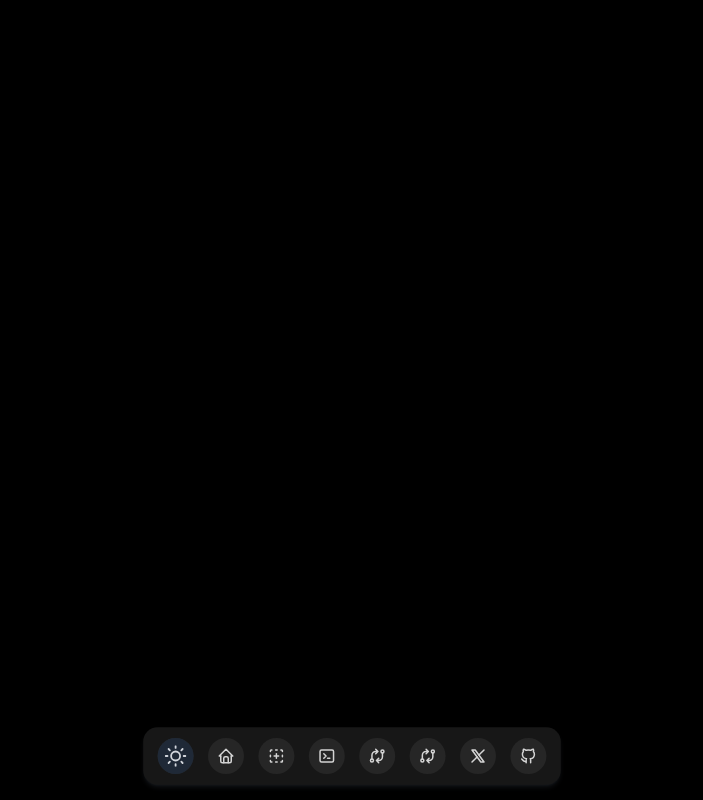
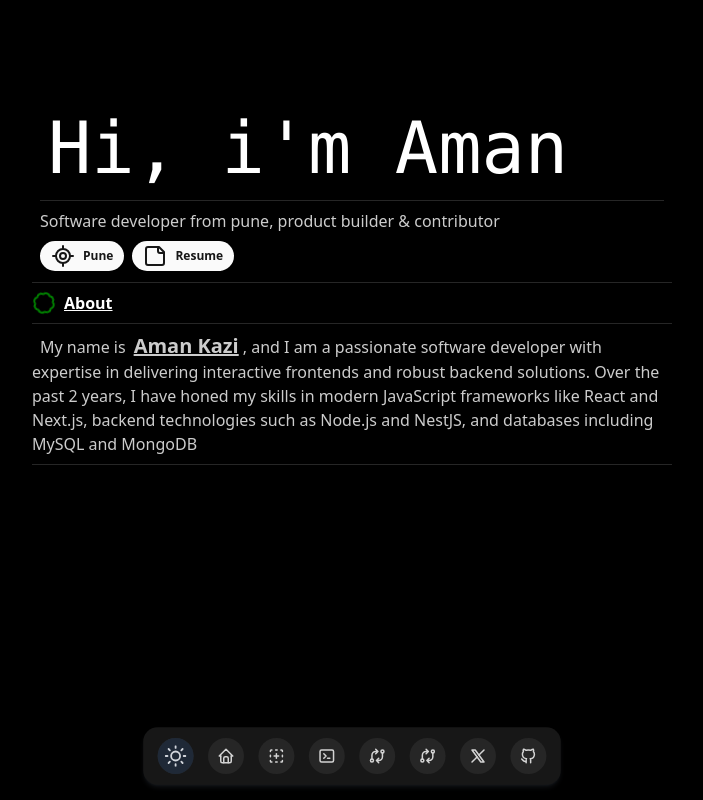
Before and after one commit to Amn9909/portfolio-amn, a Next.js app: page / in a window 1280 px wide. Shown: the whole page, without its empty margins (288-991 px from the left). Built offline with nearby package versions, Linux system fonts and the light colour scheme.

Commit message:
added changes for portfolio

```diff
--- a/app/(components)/askit/HeroSection.tsx
+++ b/app/(components)/askit/HeroSection.tsx
@@ -6,6 +6,7 @@ import { AnimatedPin } from "./components/Profile3DCard";
 import { AskCarousel } from "./components/Carousel";
 import PricingSectionCards from "./components/pricingSection/Pricing";
 import { AppleFloatingDock } from "./components/doc/AppleDoc";
+import HeaderSection from "./components/headerSection/HeaderSection";
 
 const projects = [
   {
@@ -118,10 +119,8 @@ const projects = [
 
 const AskitHeroSection = () => {
   return (
-    <div className="h-full w-full mt-24 ">
-      {/* <AskCarousel /> */}
-      {/* <ProjectsCards projects={projects} />
-      <PricingSectionCards /> */}
+    <div className="mt-24 ">
+      <HeaderSection />
       <AppleFloatingDock />
     </div>
   );
--- /dev/null
+++ b/app/(components)/askit/components/SepratorWithAnimation.tsx
@@ -0,0 +1,24 @@
+"use client";
+import { Separator } from "@/components/ui/separator";
+import { motion } from "framer-motion";
+
+export interface SepratorProps {
+  duration: number;
+  x: string;
+  y: string;
+  opacity: number;
+}
+
+const SepratorWithAnimation = () => {
+  return (
+    <motion.div
+      initial={{ y: 100, opacity: 0 }}
+      animate={{ y: 0, opacity: 1 }}
+      transition={{ delay: 1, duration: 2, ease: "backOut" }}
+    >
+      <Separator className="my-2" />
+    </motion.div>
+  );
+};
+
+export default SepratorWithAnimation;
--- a/app/(components)/askit/components/doc/AppleDoc.tsx
+++ b/app/(components)/askit/components/doc/AppleDoc.tsx
@@ -1,3 +1,4 @@
+"use client";
 import React from "react";
 import { FloatingDock } from "../../../../../components/ui/floating-dock";
 import {
@@ -9,14 +10,12 @@ import {
   IconTerminal2,
 } from "@tabler/icons-react";
 import ThemeSwitcher from "@/app/(toggleDarkMode)/ThemeSwitcher";
-
+import { motion } from "framer-motion";
 export function AppleFloatingDock() {
   const links = [
     {
       title: "Theme",
-      icon: (
-        <ThemeSwitcher />
-      ),
+      icon: <ThemeSwitcher />,
       href: "#",
     },
     {
@@ -72,8 +71,13 @@ export function AppleFloatingDock() {
     },
   ];
   return (
-    <div className="flex items-center justify-center h-screen w-full fixed bottom-0 left-0 right-0">
+    <motion.div
+      initial={{ y: 100, opacity: 0 }} // Start 100px below with 0 opacity
+      animate={{ y: 0, opacity: 1 }} // Move to normal position with full opacity
+      transition={{ duration: 0.8, ease: "easeOut" }} // Smooth easing
+      className="fixed bottom-0 left-0 right-0 text-white h-16 flex justify-center items-center rounded-xl"
+    >
       <FloatingDock items={links} />
-    </div>
+    </motion.div>
   );
 }
--- /dev/null
+++ b/app/(components)/askit/components/headerSection/HeaderSection.tsx
@@ -0,0 +1,83 @@
+"use client";
+import React from "react";
+import { motion } from "framer-motion";
+import { Badge } from "@/components/ui/badge";
+import { BadgeIcon } from "lucide-react";
+import PaperIcon from "@/lib/src/PaperIcon";
+import LocationTriggerIcon from "@/lib/src/LocationTriggerIcon";
+import { Separator } from "@/components/ui/separator";
+import SepratorWithAnimation from "../SepratorWithAnimation";
+
+const HeaderSection = () => {
+  return (
+    <div className="flex justify-center">
+      <motion.div
+        initial={{ y: 100, opacity: 0 }}
+        animate={{ y: 0, opacity: 1 }}
+        transition={{ duration: 0.8, ease: "easeIn" }}
+        className="text-white w-[50%]"
+      >
+        <div className="m-2">
+          <h1 className="p-2 font-mono text-8xl 3xs:text-5xl xxs:text-7xl xs:text-7xl ">
+            Hi, i'm Aman
+          </h1>
+          <SepratorWithAnimation />
+          <h2 className="opacity-80">
+            Software developer from pune, product builder & contributor{" "}
+          </h2>
+        </div>
+
+        <motion.div
+          initial={{ x: 100, opacity: 0 }}
+          animate={{ x: 0, opacity: 1 }}
+          transition={{ duration: 2, ease: "backOut" }}
+          className="text-white w-[50%] m-2"
+        >
+          <Badge>
+            <LocationTriggerIcon />
+            <span>Pune</span>
+          </Badge>
+
+          <Badge className="ml-2">
+            <PaperIcon />
+            <span>Resume</span>
+          </Badge>
+        </motion.div>
+        <SepratorWithAnimation />
+
+        <div >
+          <div className="flex">
+            <motion.div
+              animate={{ rotate: 360 }}
+              transition={{
+                delay : 2,
+                repeat: Infinity,
+                duration: 3,
+                ease: "easeInOut",
+              }}
+              className="mr-2"
+            >
+              <BadgeIcon color="green" />
+            </motion.div>
+            <h2 className="font-bold underline">About</h2>
+          </div>
+          <SepratorWithAnimation />
+          <span className="p-2 text-balance opacity-80">
+            My name is
+            <span className="ml-2 mr-1 text-xl font-bold underline">
+              Aman Kazi
+            </span>
+            , and I am a passionate software developer with expertise in
+            delivering interactive frontends and robust backend solutions. Over
+            the past 2 years, I have honed my skills in modern JavaScript
+            frameworks like React and Next.js, backend technologies such as
+            Node.js and NestJS, and databases including MySQL and MongoDB
+          </span>
+        </div>
+        <SepratorWithAnimation />
+      </motion.div>
+    </div>
+  );
+};
+
+export default HeaderSection;
--- /dev/null
+++ b/components/ui/separator.tsx
@@ -0,0 +1,31 @@
+"use client"
+
+import * as React from "react"
+import * as SeparatorPrimitive from "@radix-ui/react-separator"
+
+import { cn } from "@/lib/utils"
+
+const Separator = React.forwardRef<
+  React.ElementRef<typeof SeparatorPrimitive.Root>,
+  React.ComponentPropsWithoutRef<typeof SeparatorPrimitive.Root>
+>(
+  (
+    { className, orientation = "horizontal", decorative = true, ...props },
+    ref
+  ) => (
+    <SeparatorPrimitive.Root
+      ref={ref}
+      decorative={decorative}
+      orientation={orientation}
+      className={cn(
+        "shrink-0 bg-border",
+        orientation === "horizontal" ? "h-[1px] w-full" : "h-full w-[1px]",
+        className
+      )}
+      {...props}
+    />
+  )
+)
+Separator.displayName = SeparatorPrimitive.Root.displayName
+
+export { Separator }
--- /dev/null
+++ b/lib/src/LocationTriggerIcon.tsx
@@ -0,0 +1,29 @@
+import React from 'react'
+
+const LocationTriggerIcon = () => {
+  return (
+    <div>
+       <svg
+              xmlns="http://www.w3.org/2000/svg"
+              width="24"
+              height="24"
+              viewBox="0 0 24 24"
+              fill="none"
+              stroke="currentColor"
+              stroke-width="2"
+              stroke-linecap="round"
+              stroke-linejoin="round"
+              className="mr-2 lucide lucide-locate-fixed"
+            >
+              <line x1="2" x2="5" y1="12" y2="12" />
+              <line x1="19" x2="22" y1="12" y2="12" />
+              <line x1="12" x2="12" y1="2" y2="5" />
+              <line x1="12" x2="12" y1="19" y2="22" />
+              <circle cx="12" cy="12" r="7" />
+              <circle cx="12" cy="12" r="3" />
+            </svg>
+    </div>
+  )
+}
+
+export default LocationTriggerIcon
--- /dev/null
+++ b/lib/src/PaperIcon.tsx
@@ -0,0 +1,25 @@
+import React from "react";
+
+const PaperIcon = () => {
+  return (
+    <div>
+      <svg
+        xmlns="http://www.w3.org/2000/svg"
+        width="24"
+        height="24"
+        viewBox="0 0 24 24"
+        fill="none"
+        stroke="currentColor"
+        stroke-width="2"
+        stroke-linecap="round"
+        stroke-linejoin="round"
+        className="mr-2 lucide lucide-sticky-note"
+      >
+        <path d="M16 3H5a2 2 0 0 0-2 2v14a2 2 0 0 0 2 2h14a2 2 0 0 0 2-2V8Z" />
+        <path d="M15 3v4a2 2 0 0 0 2 2h4" />
+      </svg>
+    </div>
+  );
+};
+
+export default PaperIcon;
--- /dev/null
+++ b/lib/src/index.ts
@@ -0,0 +1 @@
+export * from "./PaperIcon"
--- a/package.json
+++ b/package.json
@@ -13,6 +13,7 @@
     "@radix-ui/react-dialog": "^1.1.2",
     "@radix-ui/react-label": "^2.1.2",
     "@radix-ui/react-progress": "^1.1.0",
+    "@radix-ui/react-separator": "^1.1.2",
     "@radix-ui/react-slot": "^1.1.0",
     "@radix-ui/react-switch": "^1.1.3",
     "@radix-ui/react-toast": "^1.2.2",
```
Also changed, not shown: 1 other file (tests, documents, lock files or other folders).
